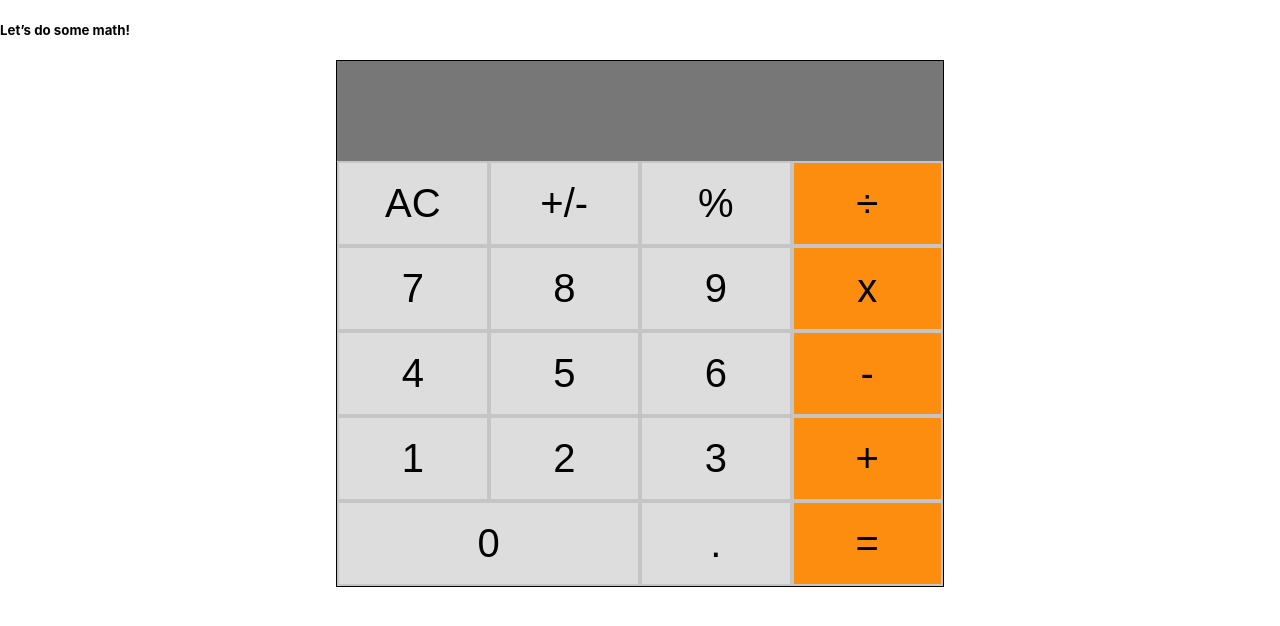
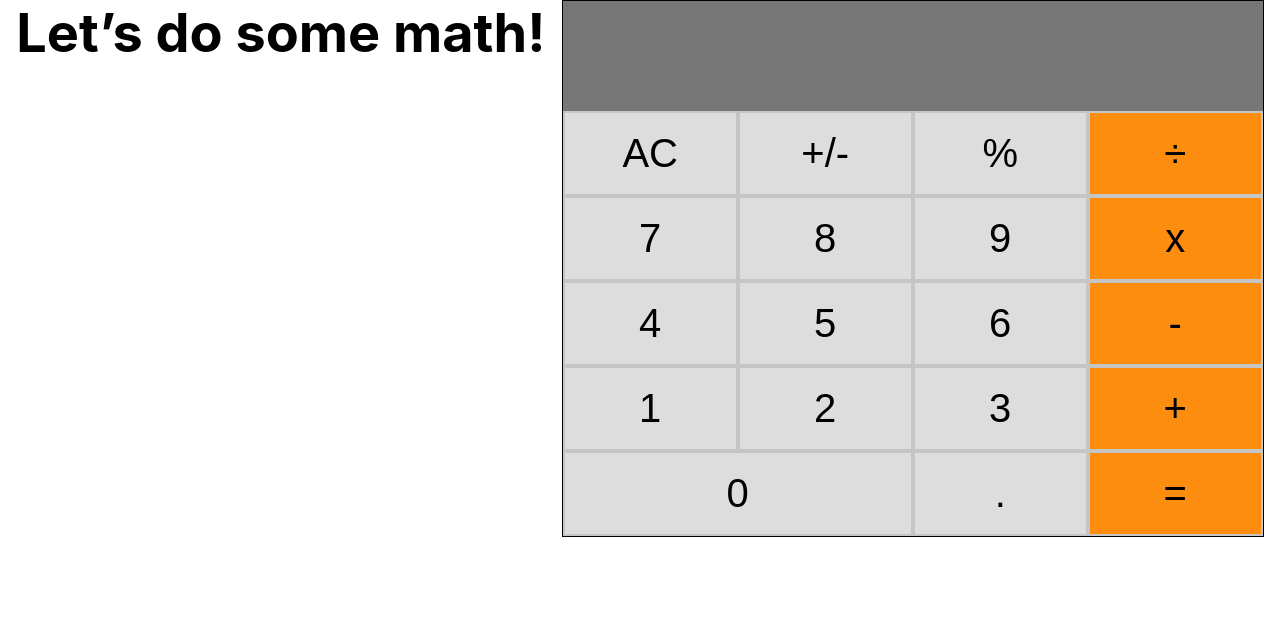
Before and after one commit to akshay-narkar/Calculator-React, a React (Create React App) app: page /quote in a window 1280 px wide. Shown: the top 626 px of the page. Built offline with nearby package versions, Linux system fonts and the light colour scheme.

Commit message:
Add styling to new components

```diff
--- a/src/App.css
+++ b/src/App.css
@@ -1,7 +1,16 @@
+.calcclass {
+  display: flex;
+  justify-content: space-evenly;
+}
+
 .container {
-  margin: auto;
-  width: 606px;
+  width: 700px;
   border: 1px solid rgb(0, 0, 0);
+}
+
+.calclefttext {
+  margin: 0;
+  font-size: 54px;
 }
 
 .display {
@@ -10,34 +19,58 @@
   display: flex;
   height: 100px;
   color: white;
+  font-weight: bold;
   align-items: center;
   justify-content: flex-end;
+  padding: 5px;
 }
 
 #text {
   overflow: hidden;
 }
 
-.op-btn {
-  border: 2px solid rgb(197, 197, 197);
-  font-size: 40px;
-  width: 25%;
-  background-color: #fd8d0e;
-}
-
 .btn {
   border: 2px solid rgb(197, 197, 197);
   font-size: 40px;
-  width: 25%;
-  background-color: #dddd;
-}
-
-.zero {
-  font-size: 40px;
-  width: 50%;
 }
 
 .row {
   height: 85px;
   display: flex;
 }
+
+.maindiv {
+  margin: 50px;
+}
+
+header {
+  padding: 1rem;
+  background-color: #333;
+  margin-bottom: 5rem;
+}
+
+nav {
+  display: flex;
+  align-items: center;
+  justify-content: space-between;
+}
+
+.ulnav {
+  list-style-type: none;
+}
+
+.headername {
+  color: rgb(231, 231, 8);
+  font-size: 40px;
+  margin: 0;
+}
+
+.textinlink {
+  color: white;
+  font-size: 25px;
+  text-decoration: none;
+}
+
+.textinlink:hover {
+  color: rgb(231, 231, 8);
+}
```
